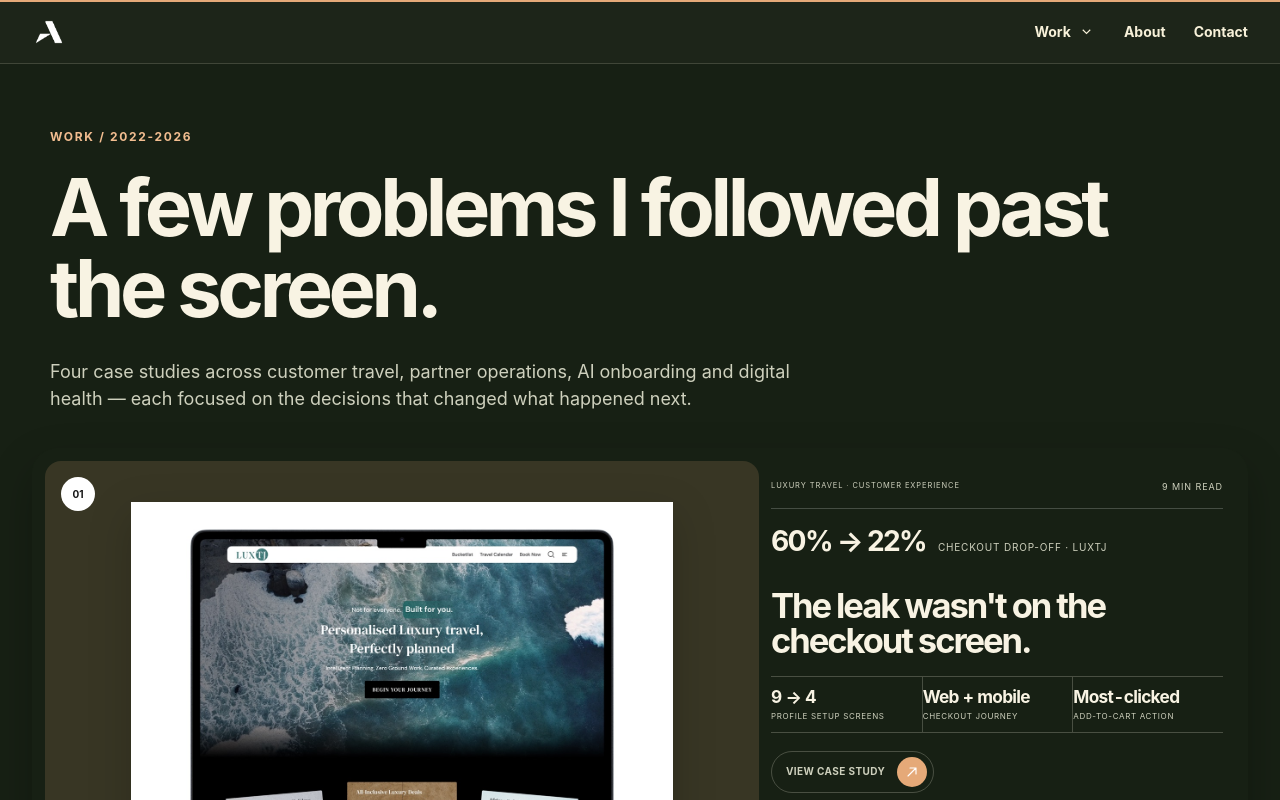
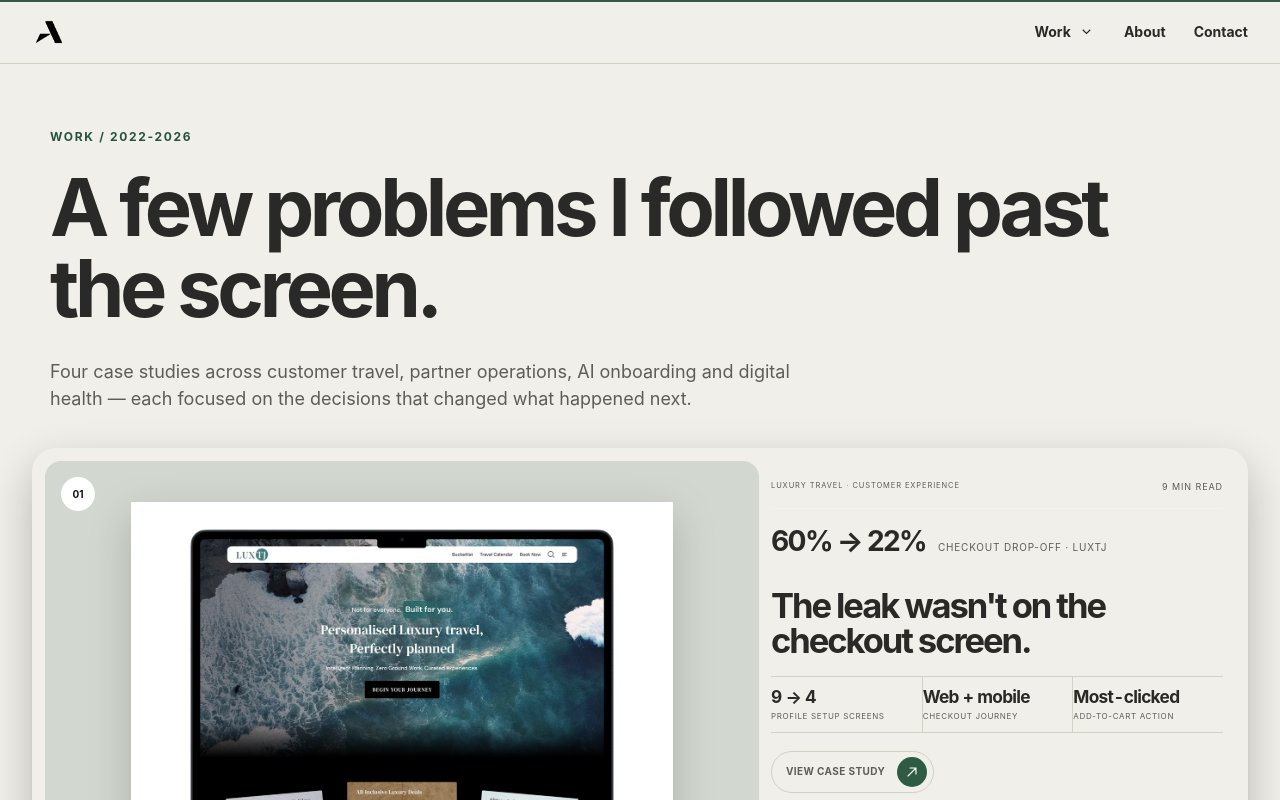
Before and after one commit to Akshayux/akshay-portfolio, a Next.js app: page /work in a window 1280 px wide. Shown: the top 800 px of the page. Built offline with nearby package versions, Linux system fonts and the light colour scheme.

Commit message:
Use green as an accent across portfolio

```diff
--- a/app/globals.css
+++ b/app/globals.css
@@ -1,11 +1,11 @@
 :root{
   --paper:#f1efe9;
   --paper-2:#e7e4dc;
-  --ink:#1d2519;
+  --ink:#292a27;
   --muted:#5d5d58;
   --line:#d5d0c4;
-  --accent:#d39a6a;
-  --accent-deep:#a8613a;
+  --accent:#2d5b44;
+  --accent-deep:#24533e;
   --accent-font:Inter,"Helvetica Neue",Helvetica,Arial,sans-serif;
   --white:#fffdf7;
   --radius:8px;
@@ -22,15 +22,15 @@
 }
 
 html[data-theme="dark"]{
-  color-scheme:dark;
-  --paper:#172014;
-  --paper-2:#263222;
-  --ink:#f8f3e3;
-  --muted:#ced0bd;
-  --line:rgba(248,243,227,.22);
-  --accent:#e5a978;
-  --accent-deep:#f2bd90;
-  --shadow:0 24px 70px rgba(0,0,0,.32);
+  color-scheme:light;
+  --paper:#f1efe9;
+  --paper-2:#e7e4dc;
+  --ink:#292a27;
+  --muted:#5d5d58;
+  --line:#d5d0c4;
+  --accent:#2d5b44;
+  --accent-deep:#24533e;
+  --shadow:0 24px 70px rgba(20,20,20,.10);
 }
 
 *{box-sizing:border-box}
@@ -50,8 +50,8 @@ p{color:var(--muted)}
 .text-link:hover{gap:13px;color:var(--accent-deep)}
 .arrow-icon{display:inline-grid;width:1em;height:1em;place-items:center;flex:0 0 auto;line-height:0;vertical-align:-.08em}
 .arrow-icon svg{display:block;width:100%;height:100%;fill:none;stroke:currentColor;stroke-width:1.7;stroke-linecap:round;stroke-linejoin:round}
-.button{min-height:52px;padding:6px 7px 6px 20px;display:inline-flex;align-items:center;justify-content:center;gap:16px;overflow:hidden;border:1px solid var(--ink);border-radius:999px;background:var(--ink);color:var(--white);font-size:13px;font-weight:700;box-shadow:0 8px 24px rgba(20,20,20,.12);transition:background .45s cubic-bezier(.22,1,.36,1),color .3s ease,border-color .3s ease,transform .45s cubic-bezier(.22,1,.36,1),box-shadow .45s ease}
-.button:hover{background:var(--accent);border-color:var(--accent);color:var(--ink);transform:translateY(-2px);box-shadow:0 14px 32px rgba(143,69,39,.22)}
+.button{min-height:52px;padding:6px 7px 6px 20px;display:inline-flex;align-items:center;justify-content:center;gap:16px;overflow:hidden;border:1px solid var(--accent);border-radius:999px;background:var(--accent);color:var(--white);font-size:13px;font-weight:700;box-shadow:0 8px 24px rgba(20,20,20,.12);transition:background .45s cubic-bezier(.22,1,.36,1),color .3s ease,border-color .3s ease,transform .45s cubic-bezier(.22,1,.36,1),box-shadow .45s ease}
+.button:hover{background:var(--ink);border-color:var(--ink);color:var(--white);transform:translateY(-2px);box-shadow:0 14px 32px rgba(20,20,20,.2)}
 .button:active{transform:translateY(0) scale(.96)}
 .button-label{display:block;height:1.2em;overflow:hidden;line-height:1.2;white-space:nowrap}
 .button-label>span{display:block;transition:transform .6s cubic-bezier(.22,1,.36,1),opacity .45s ease}
@@ -399,14 +399,14 @@ p{color:var(--muted)}
 .external-link-dialog{position:fixed;z-index:1000;inset:0;padding:24px;display:grid;place-items:center;background:rgba(20,20,20,.7);backdrop-filter:blur(8px)}.external-link-dialog>section{width:min(100%,520px);padding:34px;background:var(--paper);border-radius:12px;box-shadow:0 32px 90px rgba(0,0,0,.34)}.external-link-dialog>section>span{font-size:9px;text-transform:uppercase;letter-spacing:.1em;color:var(--accent-deep)}.external-link-dialog h3{font-size:clamp(32px,4vw,48px);margin:30px 0 16px;letter-spacing:-.05em}.external-link-dialog p{font-size:15px;max-width:410px}.external-link-dialog section>div{display:flex;justify-content:flex-end;gap:9px;margin-top:38px}.external-link-dialog button,.external-link-dialog a{min-height:46px;padding:0 18px;display:inline-flex;align-items:center;justify-content:center;gap:14px;border:1px solid var(--ink);border-radius:999px;font:inherit;font-size:11px;font-weight:700;cursor:pointer}.external-link-dialog button{background:transparent;color:var(--ink)}.external-link-dialog a{background:var(--ink);color:var(--white)}.external-link-dialog a span{font-size:16px}.external-link-dialog button:hover{background:var(--white)}.external-link-dialog a:hover{background:var(--accent);border-color:var(--accent)}
 
 /* Shared footer */
-.contact-cta{margin-top:110px;margin-bottom:28px;min-height:420px;padding:58px 60px;border-radius:5px;background:var(--accent);color:var(--white);display:grid;grid-template-columns:130px 1fr auto;align-items:center;gap:40px}
-.contact-cta .eyebrow{color:rgba(255,255,255,.7);align-self:start;padding-top:10px}
+.contact-cta{margin-top:110px;margin-bottom:28px;min-height:420px;padding:58px 60px;border:1px solid var(--line);border-radius:5px;background:var(--paper-2);color:var(--ink);display:grid;grid-template-columns:130px 1fr auto;align-items:center;gap:40px}
+.contact-cta .eyebrow{color:var(--accent);align-self:start;padding-top:10px}
 .contact-cta h2{font-size:clamp(54px,5.7vw,86px);line-height:.9;max-width:730px}
-.contact-cta h2 em{color:var(--white)}
-.contact-cta p{color:rgba(255,255,255,.76);max-width:520px;margin-top:26px}
-.contact-cta .button{background:var(--white);border-color:var(--white);color:var(--accent-deep);align-self:end}
+.contact-cta h2 em{color:var(--accent)}
+.contact-cta p{color:var(--muted);max-width:520px;margin-top:26px}
+.contact-cta .button{background:var(--accent);border-color:var(--accent);color:var(--white);align-self:end}
 .contact-cta .button:hover{background:var(--ink);border-color:var(--ink);color:var(--white)}
-.contact-cta .button:hover .button-icon{background:var(--accent);color:var(--white)}
+.contact-cta .button:hover .button-icon{background:var(--paper);color:var(--ink)}
 .site-footer{padding:30px 0 42px;font-size:11px;color:var(--muted)}
 .site-footer .shell{display:flex;justify-content:space-between;gap:30px;border-top:1px solid var(--line);padding-top:24px}
 .site-footer p{font-size:11px}
@@ -496,7 +496,7 @@ p{color:var(--muted)}
 .about-dual-card p{font-size:15px;max-width:600px;margin-bottom:20px}
 .about-dual-card h2,.about-dual-card strong,.about-person>div{transition:transform .55s cubic-bezier(.22,1,.36,1)}
 .about-dual-card strong{margin-top:auto;padding-top:24px;border-top:1px solid rgba(255,255,255,.24);font-size:17px;line-height:1.5;max-width:610px}
-.about-designer{background:var(--accent);color:var(--white);border-color:var(--accent)}.about-designer p{color:rgba(255,255,255,.78)}
+.about-designer{background:var(--paper-2);color:var(--ink);border-color:var(--line)}.about-designer p{color:var(--muted)}
 .about-person{background:#dcd8cf}.about-person>div{display:flex;flex-wrap:wrap;gap:7px;margin-top:auto}.about-person>div span{padding:7px 9px;border:1px solid var(--line);font-size:9px;text-transform:uppercase;letter-spacing:.06em}
 @media (hover:hover) and (pointer:fine){.about-dual-card:hover{z-index:2;transform:translateY(-9px);box-shadow:0 34px 76px rgba(32,37,25,.24)}.about-designer:hover{background:var(--accent)}.about-person:hover{background:var(--paper-2)}.about-dual-card:hover h2{transform:translateY(-5px)}.about-dual-card:hover strong,.about-person:hover>div{transform:translateY(-4px)}.about-person:hover>div span{border-color:var(--line)}}
 
@@ -765,7 +765,7 @@ p{color:var(--muted)}
 
 @media (prefers-reduced-motion:reduce){html{scroll-behavior:auto}.motion-ready .reveal{opacity:1;transform:none}.project-feature,.project-media::after,.project-media img,.project-card,.project-card-media::after,.project-card-media img,.project-card-copy,.recommendation-card,.recommendation-link-trigger,.about-dual-card,.about-dual-card h2,.about-dual-card strong,.about-person>div,.button{transition:none}.project-feature:hover,.project-card:hover,.project-card:focus-within,.recommendation-card:hover,.about-dual-card:hover{transform:none}.text-reveal-word{color:inherit!important}}
 
-html[data-theme="dark"] .brand img{filter:invert(1)}
+html[data-theme="dark"] .brand img{filter:none}
 /* Motion stores the light-theme colour on each revealed word. Reassert theme tokens
    after a theme switch, while preserving the hero's intentional accent line. */
 html[data-theme="dark"] .text-reveal-word{color:var(--ink)!important}
@@ -780,9 +780,9 @@ html[data-theme="dark"] .recruiter-trigger{background:var(--ink);border-color:va
 html[data-theme="dark"] .recruiter-trigger>small{color:#6c6a64}
 html[data-theme="dark"] .recruiter-trigger>b{color:#fff}
 html[data-theme="dark"] .recruiter-trigger:hover{background:var(--accent);border-color:var(--accent);color:#fff}
-html[data-theme="dark"] .contact-cta .button{background:var(--white);border-color:var(--white);color:var(--accent-deep)}
+html[data-theme="dark"] .contact-cta .button{background:var(--accent);border-color:var(--accent);color:var(--white)}
 html[data-theme="dark"] .contact-cta .button .button-icon{background:var(--ink);color:var(--white)}
-html[data-theme="dark"] .contact-cta .button:hover{background:var(--paper-2);border-color:var(--paper-2);color:var(--ink)}
+html[data-theme="dark"] .contact-cta .button:hover{background:var(--ink);border-color:var(--ink);color:var(--white)}
 html[data-theme="dark"] .recruiter-brief-head>button b{background:#fff;color:#141414}
 html[data-theme="dark"] .recruiter-actions a:first-child{background:#fff;color:#141414}
 html[data-theme="dark"] .external-link-dialog a{background:var(--ink);color:var(--paper)}
@@ -810,7 +810,7 @@ html[data-theme="dark"] .testimonial-card,
 html[data-theme="dark"] .recommendation-card,
 html[data-theme="dark"] .result-card,
 html[data-theme="dark"] .about-person,
-html[data-theme="dark"] .case-disclaimer{background:#1d1d1a}
+html[data-theme="dark"] .case-disclaimer{background:var(--paper-2);color:var(--ink)}
 html[data-theme="dark"] .result-card-featured,
 html[data-theme="dark"] .testimonial-card-featured{background:var(--paper)}
 html[data-theme="dark"] .result-kicker,
--- a/app/refinements.css
+++ b/app/refinements.css
@@ -95,8 +95,8 @@ body{overflow-x:hidden}
 @media (prefers-reduced-motion:reduce){.hero-language-caret{animation:none}}
 
 /* The hero is a single pinned viewport while its video expands on scroll. */
-.site-header{height:64px;background:#1d2519;color:#f7f1d9;border-color:rgba(247,241,217,.16)}
-.site-header .brand img{width:34px;height:34px}
+.site-header{height:64px;background:var(--paper);color:var(--ink);border-color:var(--line)}
+.site-header .brand img{width:34px;height:34px;filter:none}
 .site-header .primary-nav{gap:28px}
 .hero-centered{display:block;position:relative;width:100vw;margin-left:calc(50% - 50vw);min-height:calc(190svh - 64px);padding:0;background:#f1efe9;color:#5d5d58;overflow:visible}
 .hero-centered .hero-stage{position:sticky;top:64px;height:calc(100svh - 64px);min-height:680px;display:flex;flex-direction:column;align-items:center;justify-content:space-between;padding:40px 32px 52px;overflow:hidden}
@@ -504,10 +504,16 @@ body{overflow-x:hidden}
 }
 
 /* The home hero CTA is intentionally high contrast on the bright first fold. */
-.hero-centered .hero-primary-button{background:#1d2519!important;border-color:#1d2519!important;color:#fffbea!important}
-.hero-centered .hero-primary-button .button-icon{background:#d39a6a;color:#1d2519}
-.hero-centered .hero-primary-button:hover,.hero-centered .hero-primary-button:focus-visible{background:#d39a6a;border-color:#d39a6a;color:#1d2519}
-.hero-centered .hero-primary-button:hover .button-icon,.hero-centered .hero-primary-button:focus-visible .button-icon{background:#1d2519;color:#fffbea}
+.hero-centered .hero-primary-button{background:#2d5b44!important;border-color:#2d5b44!important;color:#fffbea!important}
+.hero-centered .hero-primary-button .button-icon{background:#f1efe9;color:#2d5b44}
+.hero-centered .hero-primary-button:hover,.hero-centered .hero-primary-button:focus-visible{background:#292a27;border-color:#292a27;color:#fffbea}
+.hero-centered .hero-primary-button:hover .button-icon,.hero-centered .hero-primary-button:focus-visible .button-icon{background:#f1efe9;color:#292a27}
+
+/* Green is reserved for interaction and emphasis; broad surfaces remain paper. */
+.site-header .primary-nav a::after{background:var(--accent)}
+.site-header .primary-nav a:hover{color:var(--accent)}
+.case-toc[open] summary{border-color:var(--accent);background:var(--accent);color:var(--white)}
+.case-study-stack-bento>.project-card-04 .case-study-media-video{background:#292a27}
 
 /* Use the actual Simpo product interface as the case-study visual anchor. */
 .simpo-hero-media{padding:28px;background:var(--paper-2)}
```
